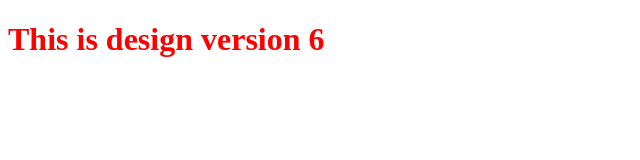
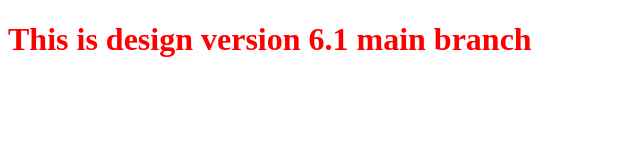
Before and after one commit to NaushadImam/practice-repo, a plain HTML site: page index.html in a window 1280 px wide. Shown: the whole page, without its empty margins (0-640 px from the left). Drawn offline with Linux system fonts and the light colour scheme.

Commit message:
updation

```diff
--- a/index.html
+++ b/index.html
@@ -7,7 +7,7 @@
     <title>Document</title>
 </head>
 <body>
-    <h1> This is design version 6</h1>
+    <h1> This is design version 6.1 main branch</h1>
 
 </body>
 </html>
```
